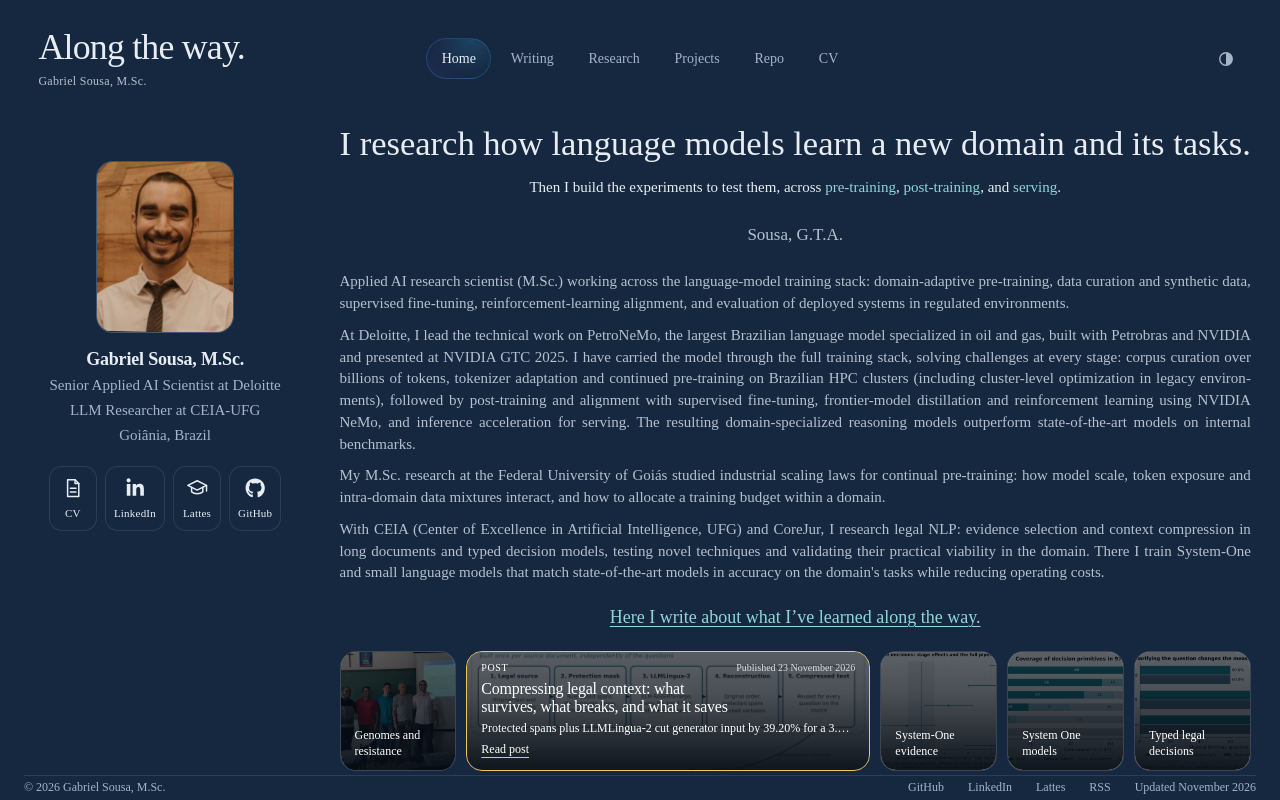
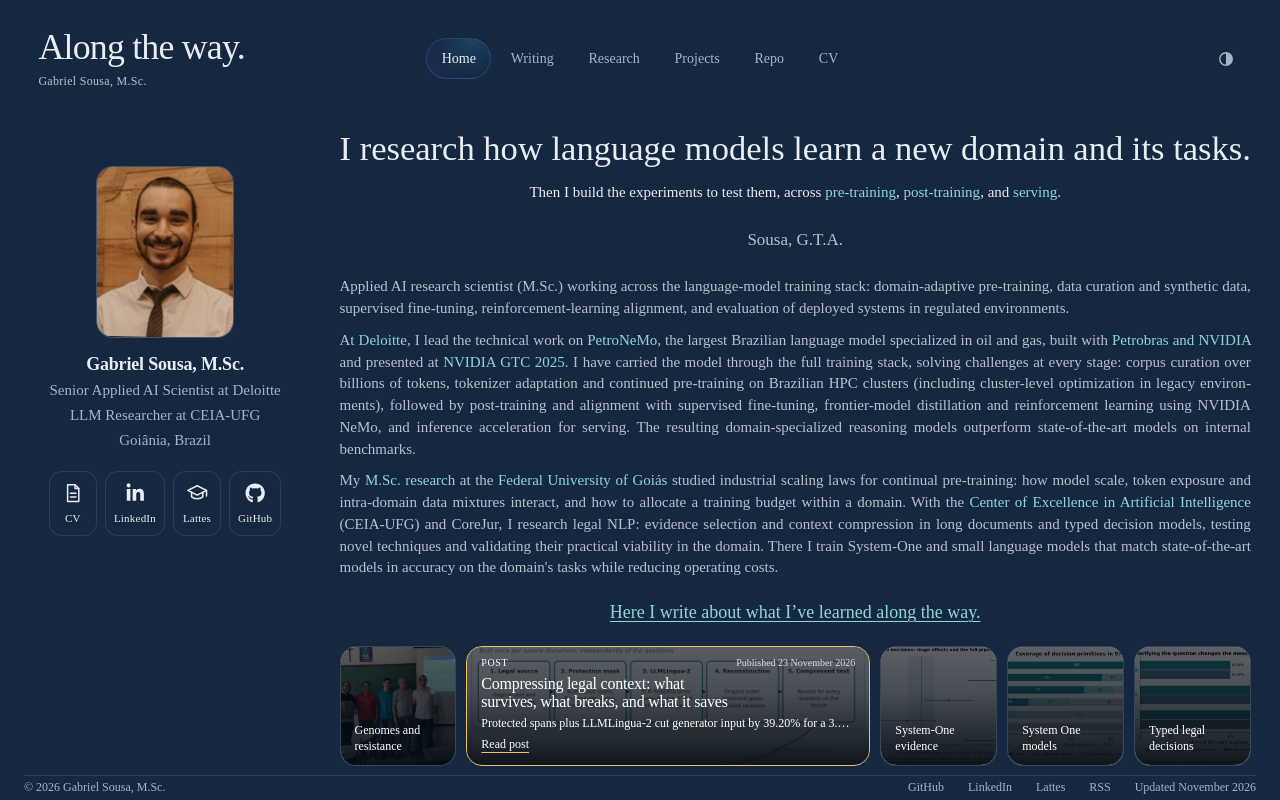
Before and after one commit to gabrieltxs/gabrielsousa-alongtheway, an Astro site: page / in a window 1280 px wide. Built offline with nearby package versions, Linux system fonts and the light colour scheme; Astro itself is replaced by a stand-in of ours; some packages are replaced by stand-ins of ours.

Commit message:
Merge research biography paragraphs and highlight key names

```diff
--- a/src/data/profile.ts
+++ b/src/data/profile.ts
@@ -30,9 +30,8 @@ export const profile = {
 	// The "About" block on the home page. One string per paragraph.
 	about: [
 		"Applied AI research scientist (M.Sc.) working across the language-model training stack: domain-adaptive pre-training, data curation and synthetic data, supervised fine-tuning, reinforcement-learning alignment, and evaluation of deployed systems in regulated environments.",
-		"At Deloitte, I lead the technical work on PetroNeMo, the largest Brazilian language model specialized in oil and gas, built with Petrobras and NVIDIA and presented at NVIDIA GTC 2025. I have carried the model through the full training stack, solving challenges at every stage: corpus curation over billions of tokens, tokenizer adaptation and continued pre-training on Brazilian HPC clusters (including cluster-level optimization in legacy environments), followed by post-training and alignment with supervised fine-tuning, frontier-model distillation and reinforcement learning using NVIDIA NeMo, and inference acceleration for serving. The resulting domain-specialized reasoning models outperform state-of-the-art models on internal benchmarks.",
-		"My M.Sc. research at the Federal University of Goiás studied industrial scaling laws for continual pre-training: how model scale, token exposure and intra-domain data mixtures interact, and how to allocate a training budget within a domain.",
-		"With CEIA (Center of Excellence in Artificial Intelligence, UFG) and CoreJur, I research legal NLP: evidence selection and context compression in long documents and typed decision models, testing novel techniques and validating their practical viability in the domain. There I train System-One and small language models that match state-of-the-art models in accuracy on the domain's tasks while reducing operating costs.",
+		"At {Deloitte}, I lead the technical work on {PetroNeMo}, the largest Brazilian language model specialized in oil and gas, built with {Petrobras and NVIDIA} and presented at {NVIDIA GTC 2025}. I have carried the model through the full training stack, solving challenges at every stage: corpus curation over billions of tokens, tokenizer adaptation and continued pre-training on Brazilian HPC clusters (including cluster-level optimization in legacy environments), followed by post-training and alignment with supervised fine-tuning, frontier-model distillation and reinforcement learning using NVIDIA NeMo, and inference acceleration for serving. The resulting domain-specialized reasoning models outperform state-of-the-art models on internal benchmarks.",
+		"My {M.Sc. research} at the {Federal University of Goiás} studied industrial scaling laws for continual pre-training: how model scale, token exposure and intra-domain data mixtures interact, and how to allocate a training budget within a domain. With the {Center of Excellence in Artificial Intelligence} (CEIA-UFG) and CoreJur, I research legal NLP: evidence selection and context compression in long documents and typed decision models, testing novel techniques and validating their practical viability in the domain. There I train System-One and small language models that match state-of-the-art models in accuracy on the domain's tasks while reducing operating costs.",
 	],
 
 	// Shown as a list on the Research page.
--- a/src/pages/index.astro
+++ b/src/pages/index.astro
@@ -86,7 +86,11 @@ const jsonLd = {
 				<p class="card-subtitle">Then I build the experiments to test them, across <span>pre-training</span>, <span>post-training</span>, and <span>serving</span>.</p>
 				<p class="card-author">Sousa, G.T.A.</p>
 				<div class="card-about">
-					{profile.about.map((paragraph) => <p>{paragraph}</p>)}
+					{profile.about.map((paragraph) => (
+						<p>{paragraph.split(/(\{[^{}]+\})/g).map((part) =>
+							part.startsWith('{') ? <span class="text-highlight">{part.slice(1, -1)}</span> : part
+						)}</p>
+					))}
 				</div>
 				<p class="card-statement card-statement-2">
 					<a href={href('/writing/')}>Here I write about what I’ve learned along the way.</a>
--- a/src/styles/global.css
+++ b/src/styles/global.css
@@ -1161,11 +1161,11 @@ pre {
 	text-align: center;
 	text-wrap: wrap;
 }
-.card-subtitle span {
-	color: #8fd7d5;
-	white-space: nowrap;
-}
-:root[data-theme='light'] .card-subtitle span { color: #246e70; }
+.card-subtitle span,
+.card-about .text-highlight { color: #8fd7d5; }
+.card-subtitle span { white-space: nowrap; }
+:root[data-theme='light'] .card-subtitle span,
+:root[data-theme='light'] .card-about .text-highlight { color: #246e70; }
 /* Identity stays together on the left; the reading column starts at the top. */
 .card-id {
 	padding-top: clamp(2rem, 5vh, 4rem);
```
Also changed, not shown: tests/home.browser.mjs (+11 -2 lines).
